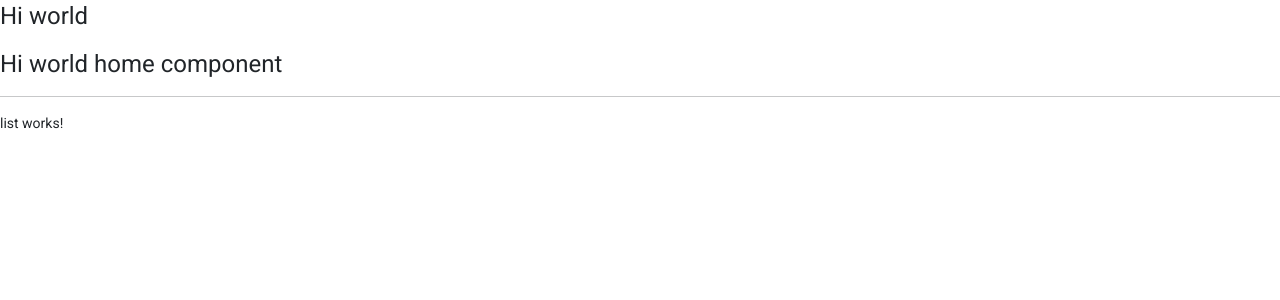
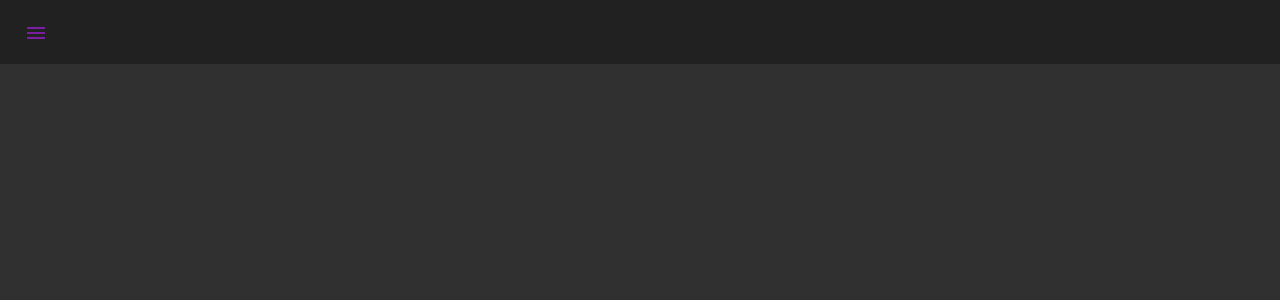
Before and after one commit to JuanPabloSR/HeroesApp, an Angular app: page /heroes/list in a window 1280 px wide. Shown: the top 300 px of the page. Built offline with nearby package versions, Linux system fonts and the light colour scheme.

Commit message:
import componentes by angular material and create sidenav

```diff
--- a/src/app/app.component.html
+++ b/src/app/app.component.html
@@ -1,3 +1,2 @@
-<h1>Hi world</h1>
 
 <router-outlet></router-outlet>
--- a/src/app/heroes/heroes.module.ts
+++ b/src/app/heroes/heroes.module.ts
@@ -2,6 +2,7 @@
 import { CommonModule } from '@angular/common';
 
 import { HeroesRoutingModule } from './heroes-routing.module';
+import { MaterialModule } from '../material/material.module';
 
 import { AddComponent } from './pages/add/add.component';
 import { SearchComponent } from './pages/search/search.component';
@@ -20,7 +21,7 @@
     ListComponent
   ],
   imports: [
-    CommonModule, HeroesRoutingModule
+    CommonModule, HeroesRoutingModule, MaterialModule
   ]
 })
 export class HeroesModule { }
--- a/src/app/heroes/pages/home/home.component.html
+++ b/src/app/heroes/pages/home/home.component.html
@@ -1,4 +1,16 @@
-<h1>Hi world home component</h1>
-<hr />
+<mat-sidenav-container fullscreen>
+  <mat-sidenav #sidenav>
+    <h1>Sidenav</h1>
+  </mat-sidenav>
 
-<router-outlet></router-outlet>
+  <mat-toolbar>
+    <button
+      mat-icon-button
+      color="primary"
+      aria-label="Example icon button with a menu icon"
+      (click)="sidenav.toggle()"
+    >
+      <mat-icon>menu</mat-icon>
+    </button>
+  </mat-toolbar>
+</mat-sidenav-container>
```
Also changed, not shown: src/app/material/material.module.ts (+6 -5 lines).
